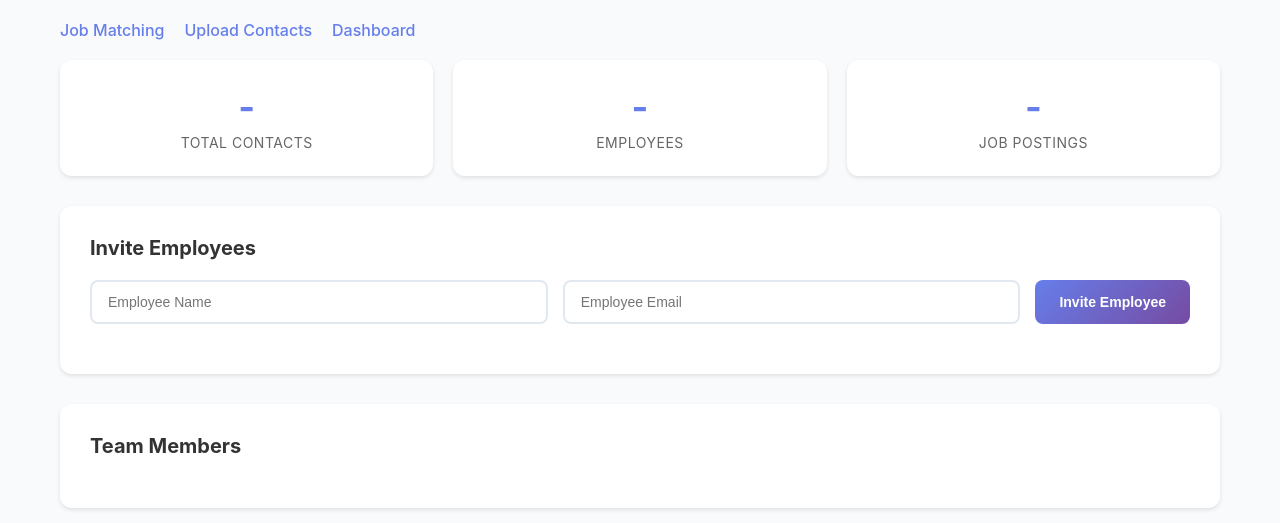
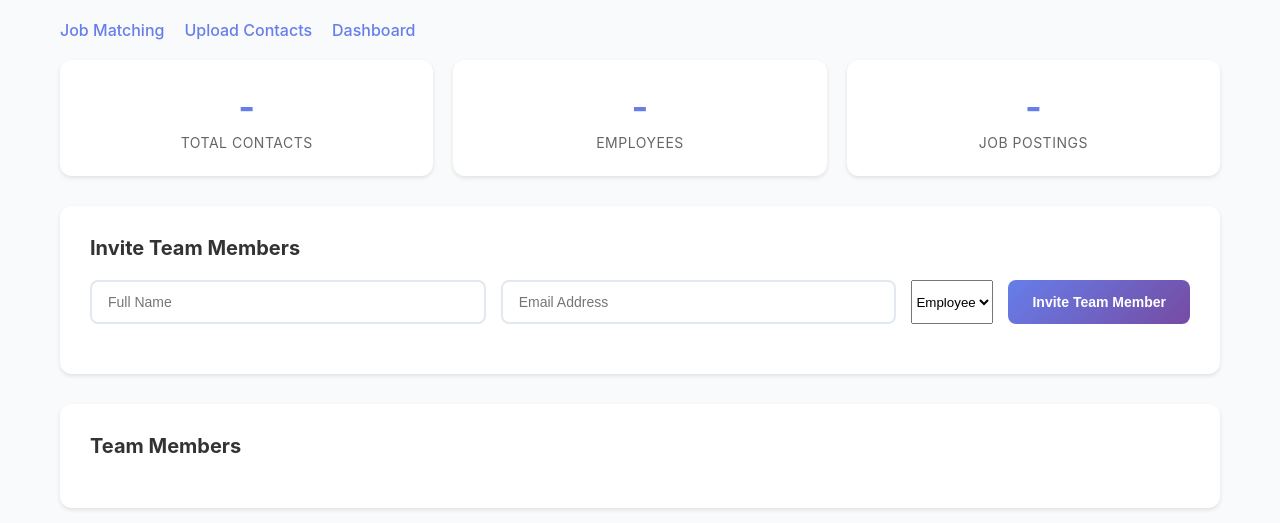
Before and after one commit to treibh1/referral-mvp, a Flask app: page /dashboard in a window 1280 px wide. Shown: the part 245-768 px from the top of the page. Run offline with Flask 3, Linux system fonts and the light colour scheme; the visitor is signed in with stand-in values (Sample User, id 1); some libraries are stand-ins or nearby versions.

Commit message:
Add admin invitation capability
- Admins can now invite other admins or employees
- Added role selector dropdown in dashboard
- Updated API to accept employeeRole parameter
- Enhanced UI with 'Invite Team Members' section
- Maintains security: only admins can invite users

```diff
--- a/app.py
+++ b/app.py
@@ -1389,16 +1389,24 @@
 
 @app.route('/api/invite-employee', methods=['POST'])
 def invite_employee():
-    """Invite a new employee to the company."""
+    """Invite a new employee or admin to the company."""
     try:
         data = request.get_json()
         employee_email = data.get('employeeEmail', '').strip()
         employee_name = data.get('employeeName', '').strip()
+        employee_role = data.get('employeeRole', 'employee').strip()  # New field
 
         if not all([employee_email, employee_name]):
             return jsonify({
                 'success': False,
                 'error': 'Employee email and name are required'
+            }), 400
+
+        # Validate role
+        if employee_role not in ['employee', 'admin']:
+            return jsonify({
+                'success': False,
+                'error': 'Role must be either "employee" or "admin"'
             }), 400
 
         # Get current user's organisation
@@ -1413,31 +1421,33 @@
         if not current_user or current_user.role != 'admin':
             return jsonify({
                 'success': False,
-                'error': 'Only admins can invite employees'
+                'error': 'Only admins can invite users'
             }), 403
 
-        # Check if employee already exists
-        existing_employee = User.query.filter_by(email=employee_email).first()
-        if existing_employee:
-            return jsonify({
-                'success': False,
-                'error': 'Employee email already registered'
+        # Check if user already exists
+        existing_user = User.query.filter_by(email=employee_email).first()
+        if existing_user:
+            return jsonify({
+                'success': False,
+                'error': 'User email already registered'
             }), 400
 
-        # Create new employee
-        new_employee = User(
+        # Create new user
+        new_user = User(
             organisation_id=current_user.organisation_id,
             email=employee_email,
             name=employee_name,
-            role='employee'
+            role=employee_role
         )
-        db.session.add(new_employee)
+        db.session.add(new_user)
         db.session.commit()
 
+        role_text = "admin" if employee_role == 'admin' else "employee"
         return jsonify({
             'success': True,
-            'message': 'Employee invited successfully',
-            'employee_id': new_employee.id
+            'message': f'{role_text.title()} invited successfully',
+            'user_id': new_user.id,
+            'role': employee_role
         })
 
     except Exception as e:
--- a/templates/dashboard.html
+++ b/templates/dashboard.html
@@ -315,11 +315,15 @@
         </div>
 
         <div class="section">
-            <h2>Invite Employees</h2>
+            <h2>Invite Team Members</h2>
             <form id="invite-form" class="invite-form">
-                <input type="text" id="employee-name" placeholder="Employee Name" required>
-                <input type="email" id="employee-email" placeholder="Employee Email" required>
-                <button type="submit" class="btn">Invite Employee</button>
+                <input type="text" id="employee-name" placeholder="Full Name" required>
+                <input type="email" id="employee-email" placeholder="Email Address" required>
+                <select id="employee-role" required>
+                    <option value="employee">Employee</option>
+                    <option value="admin">Admin</option>
+                </select>
+                <button type="submit" class="btn">Invite Team Member</button>
             </form>
         </div>
 
@@ -419,6 +423,7 @@
 
             const nameInput = document.getElementById('employee-name');
             const emailInput = document.getElementById('employee-email');
+            const roleInput = document.getElementById('employee-role');
             const submitBtn = e.target.querySelector('button[type="submit"]');
 
             submitBtn.disabled = true;
@@ -432,7 +437,8 @@
                     },
                     body: JSON.stringify({
                         employeeName: nameInput.value,
-                        employeeEmail: emailInput.value
+                        employeeEmail: emailInput.value,
+                        employeeRole: roleInput.value
                     })
                 });
 
@@ -442,6 +448,7 @@
                     showSuccess(result.message);
                     nameInput.value = '';
                     emailInput.value = '';
+                    roleInput.value = 'employee'; // Reset to default
                     // Reload dashboard to show new employee
                     loadDashboard();
                 } else {
```
